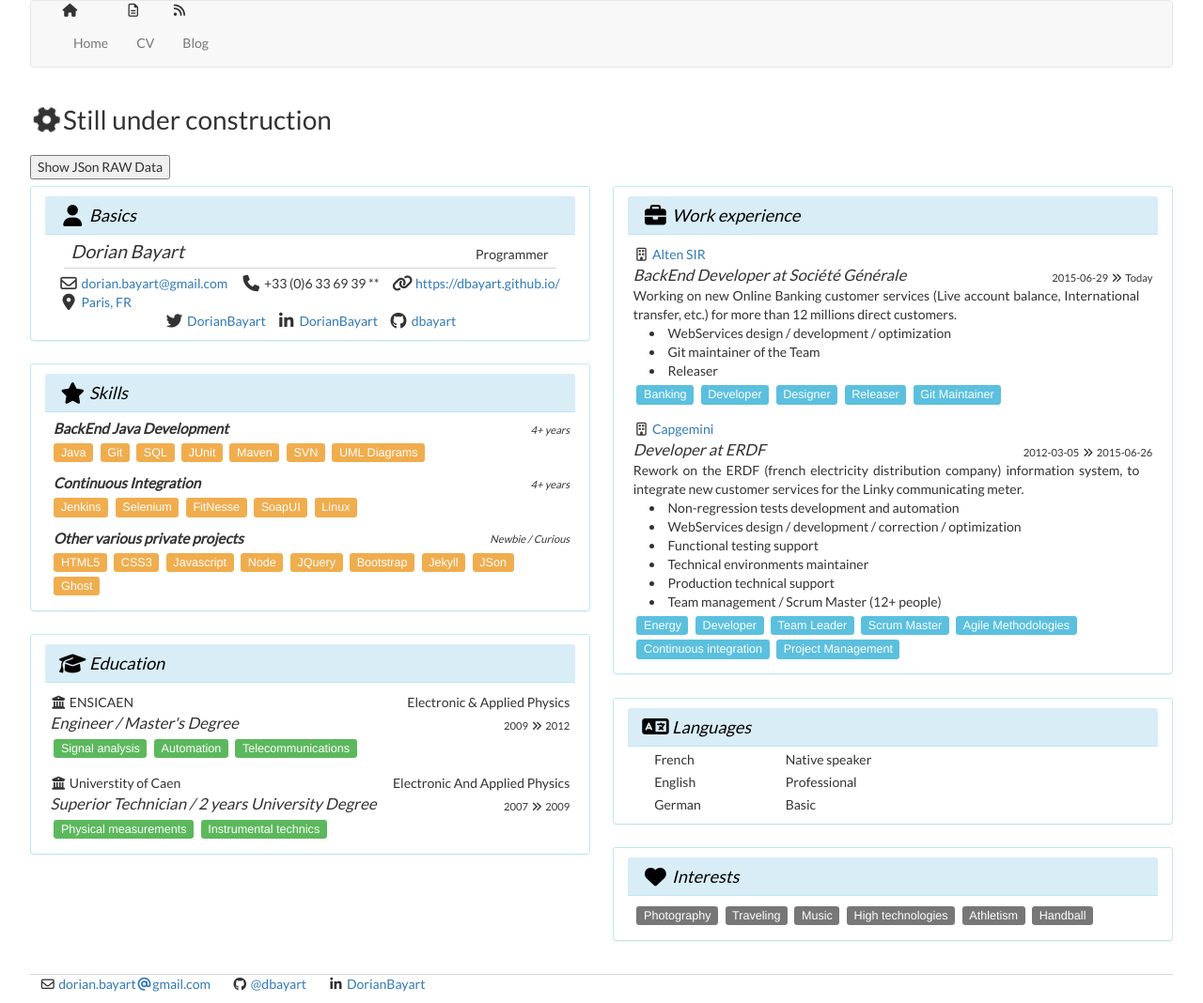
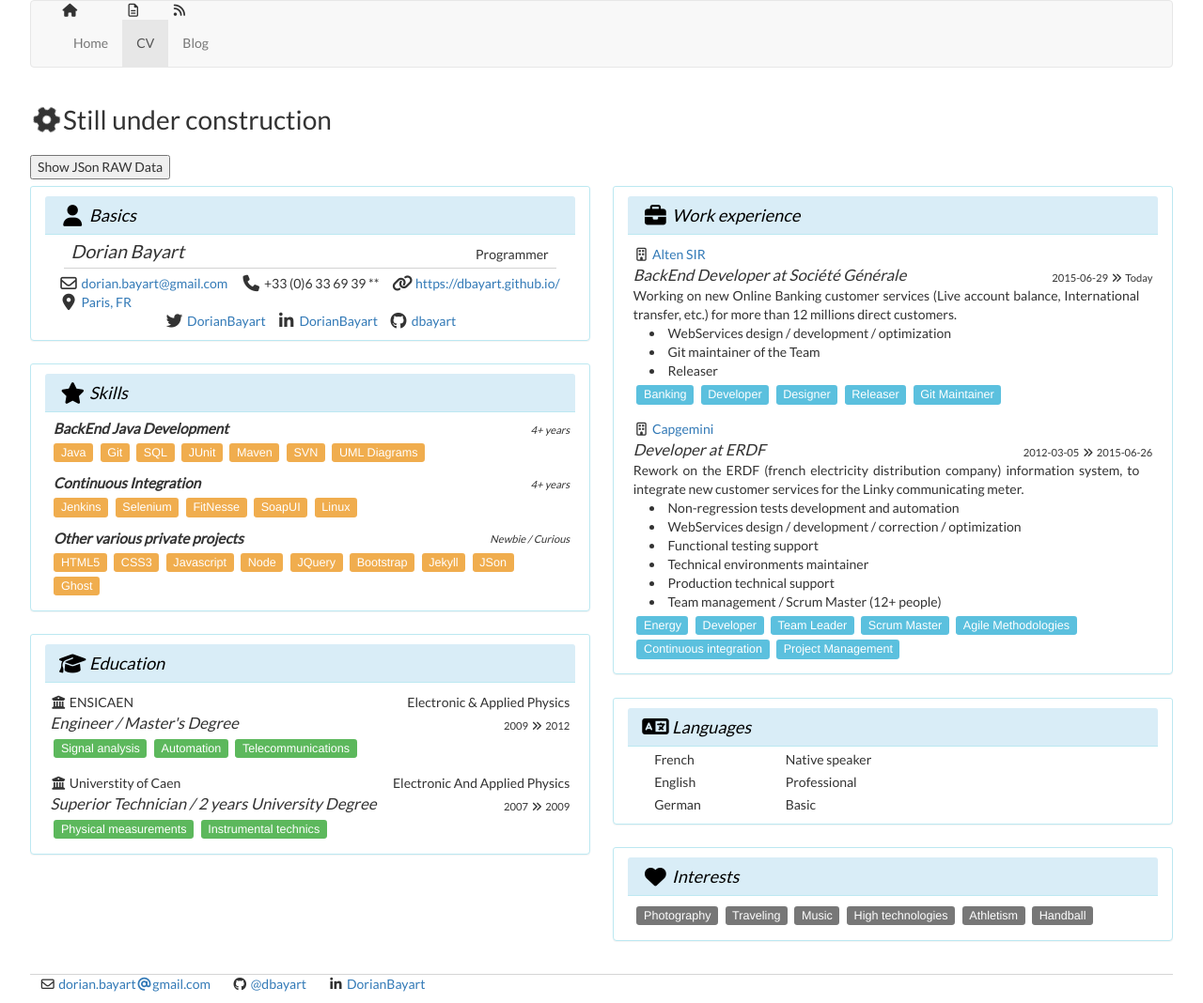
Before and after one commit to dorianbayart/dorianbayart.github.io, a Jekyll site: the page built from cv/index.html, in a window 1280 px wide. Shown: the whole page at 94% size. Built offline with Jekyll 4.4.1, drawn with Linux system fonts in a browser that asks for light colours; nearby versions of some CDN libraries.

Commit message:
Update default.html

```diff
--- a/_layouts/default.html
+++ b/_layouts/default.html
@@ -20,10 +20,10 @@
 		<div class="container-fluid"><div id="navbar" class="navbar-collapse collapse" aria-expanded="false" style="">
 		<ul class="nav navbar-nav">
 			{% assign current = page.url %}
-			<li {% if current == '/' %}class='current'{% endif %}>&nbsp;<i class="fa fa-home fa-fw"></i>&nbsp;<a href="/index.html">Home</a></li>
-			<!--<li {% if current[1] == 'about' %}class='current'{% endif %}>&nbsp;<a href="/about">&nbsp;About</a></li>-->
-			<li {% if current == '/cv/' %}class='current'{% endif %}>&nbsp;<i class="fa fa-file-text-o fa-fw"></i>&nbsp;<a href="/cv">CV</a></li>
-			<li {% if current == '/blog/' %}class='current'{% endif %}>&nbsp;<i class="fa fa-rss fa-fw"></i>&nbsp;<a href="/blog">Blog</a></li>
+			<li {% if current == '/' %}class='active'{% endif %}>&nbsp;<i class="fa fa-home fa-fw"></i>&nbsp;<a href="/index.html">Home</a></li>
+			<!--<li {% if current[1] == 'about' %}class='active'{% endif %}>&nbsp;<a href="/about">&nbsp;About</a></li>-->
+			<li {% if current == '/cv/' %}class='active'{% endif %}>&nbsp;<i class="fa fa-file-text-o fa-fw"></i>&nbsp;<a href="/cv">CV</a></li>
+			<li {% if current == '/blog/' %}class='active'{% endif %}>&nbsp;<i class="fa fa-rss fa-fw"></i>&nbsp;<a href="/blog">Blog</a></li>
 		</ul>
 		</div></div>
 		</nav>
```
